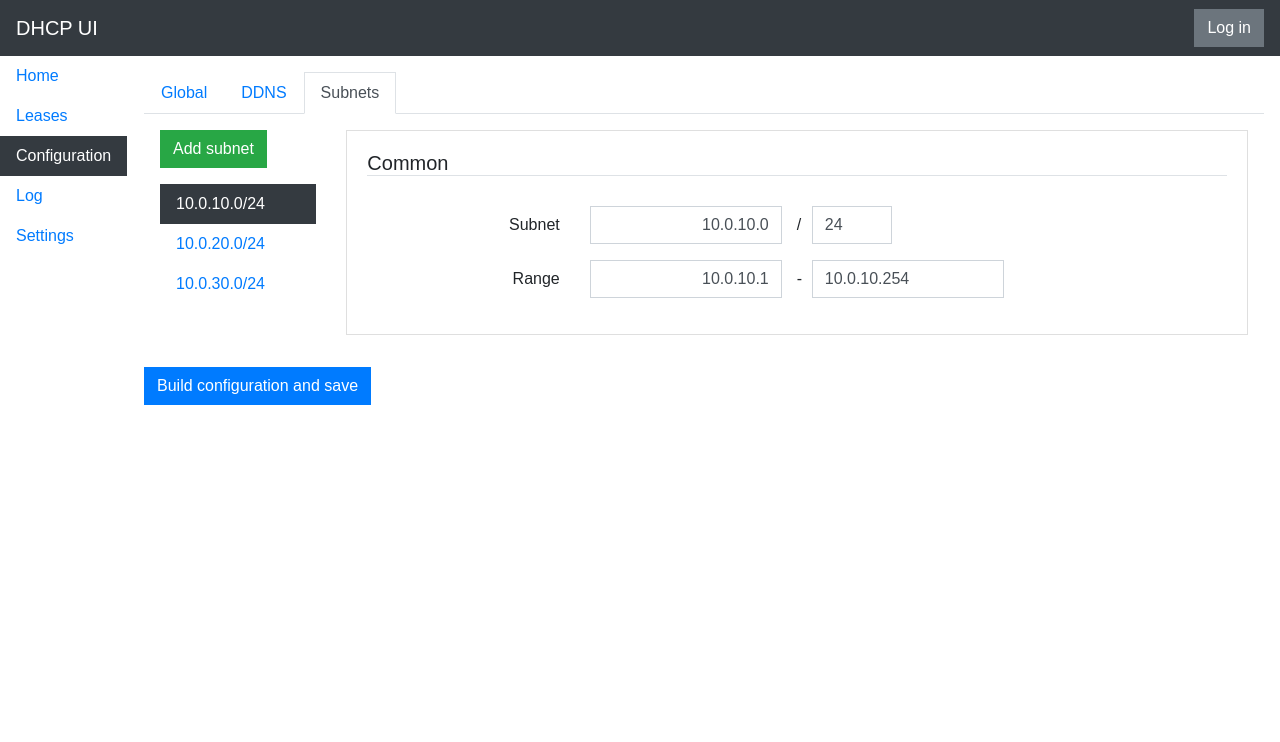
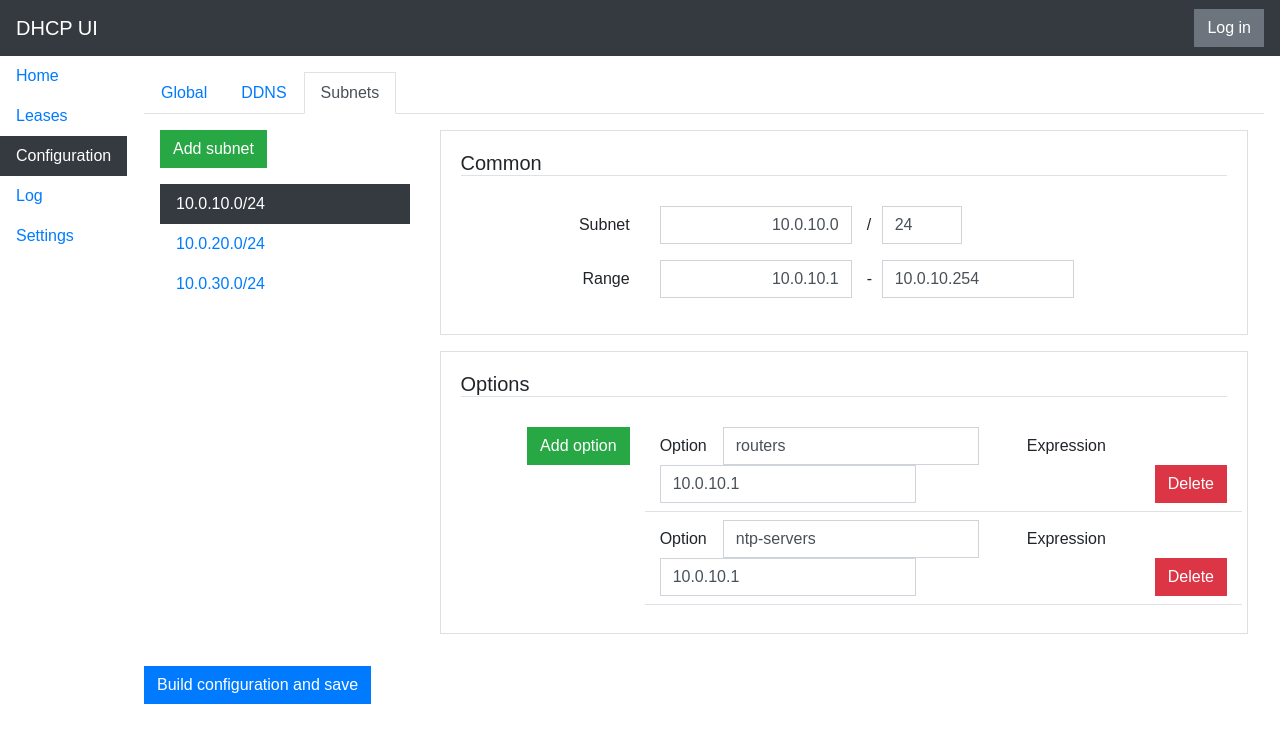
Before and after one commit to Spanfile/DHCP-UI, a React (Create React App) app in the folder dhcp-ui-frontend/: page /config/subnets/1 in a window 1280 px wide. Shown: the top 742 px of the page. Built offline with nearby package versions, Linux system fonts and the light colour scheme.

Commit message:
Add Options config to subnets

```diff
--- a/dhcp-ui-frontend/src/common/config/subnet/IDHCPSubnet.ts
+++ b/dhcp-ui-frontend/src/common/config/subnet/IDHCPSubnet.ts
@@ -1,3 +1,4 @@
+import { IOptionsConfig } from "common/config/IOptionsConfig";
 import { AddressRange, Subnet } from "common/ip/IP";
 
 export interface ISubnetsConfig {
@@ -7,4 +8,5 @@ export interface ISubnetsConfig {
 export interface IDHCPSubnet {
   subnet: Subnet;
   range: AddressRange;
+  options: IOptionsConfig;
 }
--- a/dhcp-ui-frontend/src/components/config/SubnetsConfig.tsx
+++ b/dhcp-ui-frontend/src/components/config/SubnetsConfig.tsx
@@ -14,7 +14,7 @@ export default class SubnetsConfig extends React.Component<IConfigProps<ISubnets
     return (
       <div className="tab-pane fade show active settings-tab" role="tabpanel">
         <div className="row">
-          <div className="col-sm-2">
+          <div className="col-sm-3">
             <div className="row">
               <div className="col-sm-12">
                 <Button label="Add subnet" style={ButtonStyle.Success} onClick={this.addSubnet} />
@@ -26,8 +26,12 @@ export default class SubnetsConfig extends React.Component<IConfigProps<ISubnets
               </div>
             </div>
           </div>
-          <div className="col-sm-10">
-            <SubnetView config={this.props.config} onChange={this.props.onChange} />
+          <div className="col-sm-9">
+            <SubnetView
+              config={this.props.config}
+              onChange={this.props.onChange}
+              onSubnetDelete={this.deleteSubnet}
+            />
           </div>
         </div>
       </div>
@@ -37,4 +41,8 @@ export default class SubnetsConfig extends React.Component<IConfigProps<ISubnets
   private addSubnet = () => {
     return;
   }
+
+  private deleteSubnet = (id: number) => {
+    return;
+  }
 }
--- /dev/null
+++ b/dhcp-ui-frontend/src/components/config/subnet/SubnetConfig.tsx
@@ -0,0 +1,47 @@
+import IConfigProps from "common/config/IConfigProps";
+import { IOptionsConfig } from "common/config/IOptionsConfig";
+import { IDHCPSubnet } from "common/config/subnet/IDHCPSubnet";
+import OptionsConfig from "components/config/options/OptionsConfig";
+import AddressRangeInput from "components/form/AddressRangeInput";
+import Card from "components/form/Card";
+import InputGroup from "components/form/InputGroup";
+import SubnetInput from "components/form/SubnetInput";
+import * as React from "react";
+
+export interface ISubnetConfigProps extends IConfigProps<IDHCPSubnet> {
+  onDelete: () => void;
+}
+
+export default class SubnetConfig extends React.Component<ISubnetConfigProps, {}> {
+  constructor(props: ISubnetConfigProps) {
+    super(props);
+  }
+
+  public render(): JSX.Element {
+    return (
+      <div>
+        <Card title="Common">
+          <InputGroup<IDHCPSubnet>
+            onChange={this.props.onChange}
+            source={this.props.config} >
+            <SubnetInput label="Subnet" name="subnet" />
+            <AddressRangeInput label="Range" name="range" />
+          </InputGroup>
+        </Card>
+        <Card title="Options">
+          <OptionsConfig config={this.props.config.options} onChange={this.onOptionsChanged} />
+        </Card>
+      </div>
+    );
+  }
+
+  private onOptionsChanged = (name: string, value: IOptionsConfig) => {
+    const options = this.props.config.options;
+    if (!value) {
+      delete options[name];
+    } else {
+      options[name] = value;
+    }
+    this.props.onChange("options", options);
+  }
+}
--- a/dhcp-ui-frontend/src/components/config/subnet/SubnetView.tsx
+++ b/dhcp-ui-frontend/src/components/config/subnet/SubnetView.tsx
@@ -1,14 +1,15 @@
 import IConfigProps from "common/config/IConfigProps";
-import { IDHCPSubnet, ISubnetsConfig } from "common/config/subnet/IDHCPSubnet";
-import AddressRangeInput from "components/form/AddressRangeInput";
-import Card from "components/form/Card";
-import InputGroup from "components/form/InputGroup";
-import SubnetInput from "components/form/SubnetInput";
+import { ISubnetsConfig } from "common/config/subnet/IDHCPSubnet";
+import SubnetConfig from "components/config/subnet/SubnetConfig";
 import * as React from "react";
 import { Redirect, Route, Switch } from "react-router";
 
-export default class SubnetView extends React.Component<IConfigProps<ISubnetsConfig>, {}> {
-  constructor(props: IConfigProps<ISubnetsConfig>) {
+export interface ISubnetViewProps extends IConfigProps<ISubnetsConfig> {
+  onSubnetDelete: (id: number) => void;
+}
+
+export default class SubnetView extends React.Component<ISubnetViewProps, {}> {
+  constructor(props: ISubnetViewProps) {
     super(props);
   }
 
@@ -21,16 +22,13 @@ export default class SubnetView extends React.Component<IConfigProps<ISubnetsCon
       }
 
       subnetRoutes.push(<Route key={id} path={"/config/subnets/" + id} render={
-        // tslint:disable-next-line:jsx-no-lambda
         () =>
-          <Card title="Common">
-            <InputGroup<IDHCPSubnet>
-              onChange={(name, value) => this.onSubnetChange(Number(id), name, value)}
-              source={subnet} >
-              <SubnetInput label="Subnet" name="subnet" />
-              <AddressRangeInput label="Range" name="range" />
-            </InputGroup>
-          </ Card>} />);
+          <SubnetConfig
+            config={subnet}
+            onChange={(name, value) => this.onSubnetChange(Number(id), name, value)}
+            onDelete={() => this.props.onSubnetDelete(Number(id))}
+          />
+      } />);
     });
 
     return (
--- a/dhcp-ui-frontend/src/components/views/Config.tsx
+++ b/dhcp-ui-frontend/src/components/views/Config.tsx
@@ -59,15 +59,45 @@ export default class Config extends React.Component<{}, IDHCPConfig> {
       subnets: {
         1: {
           subnet: Subnet.parseCidr("10.0.10.0/24"),
-          range: AddressRange.fromAddressStringPair("10.0.10.1", "10.0.10.254")
+          range: AddressRange.fromAddressStringPair("10.0.10.1", "10.0.10.254"),
+          options: {
+            1: {
+              name: "routers",
+              expression: "10.0.10.1"
+            },
+            2: {
+              name: "ntp-servers",
+              expression: "10.0.10.1"
+            }
+          }
         },
         2: {
           subnet: Subnet.parseCidr("10.0.20.0/24"),
-          range: AddressRange.fromAddressStringPair("10.0.20.1", "10.0.20.254")
+          range: AddressRange.fromAddressStringPair("10.0.20.1", "10.0.20.254"),
+          options: {
+            1: {
+              name: "routers",
+              expression: "10.0.20.1"
+            },
+            2: {
+              name: "ntp-servers",
+              expression: "10.0.20.1"
+            }
+          }
         },
         3: {
           subnet: Subnet.parseCidr("10.0.30.0/24"),
-          range: AddressRange.fromAddressStringPair("10.0.30.1", "10.0.30.254")
+          range: AddressRange.fromAddressStringPair("10.0.30.1", "10.0.30.254"),
+          options: {
+            1: {
+              name: "routers",
+              expression: "10.0.30.1"
+            },
+            2: {
+              name: "ntp-servers",
+              expression: "10.0.30.1"
+            }
+          }
         }
       }
     };
```
